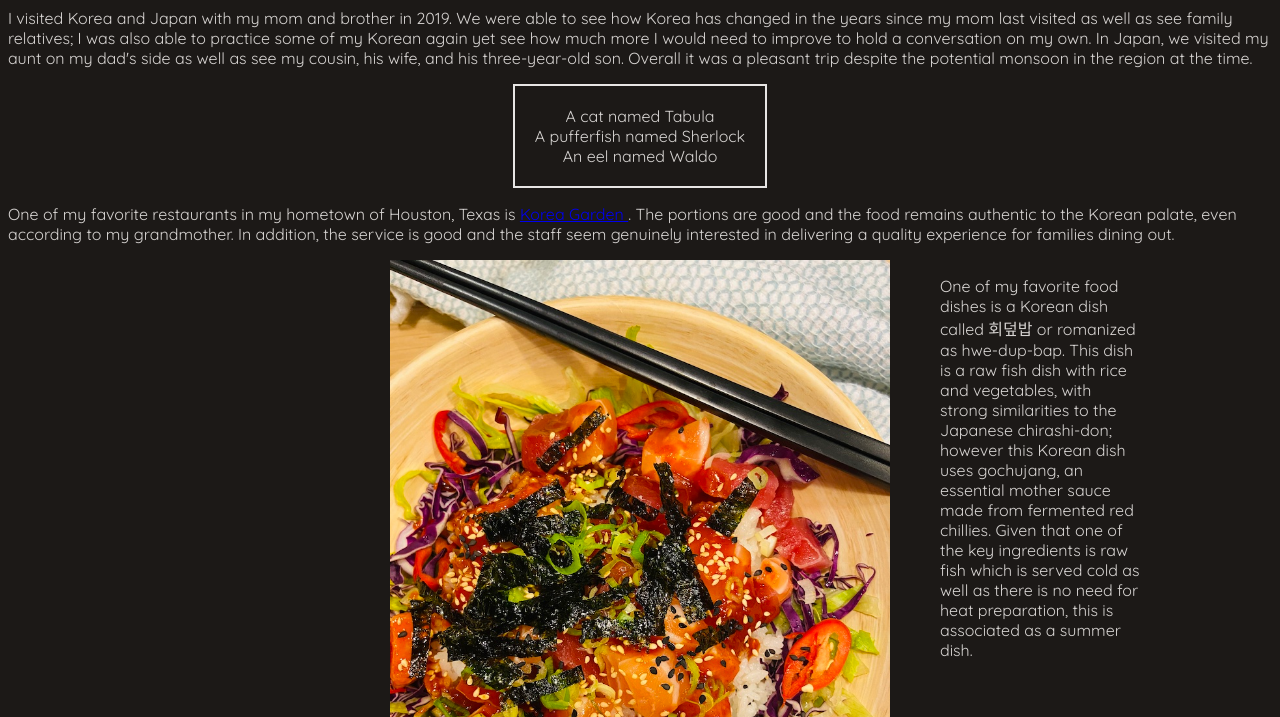
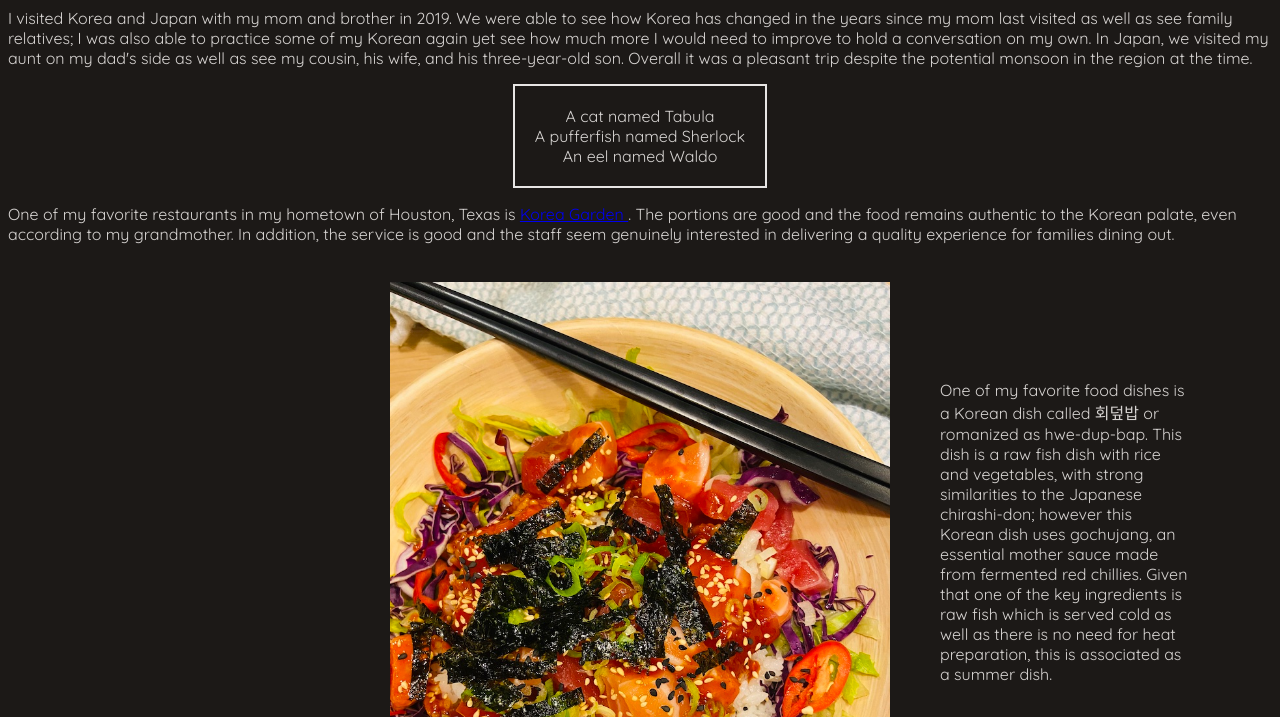
Before and after one commit to rjh-24/cs-120-project-1, a plain HTML site: page me_two.html in a window 1280 px wide. Shown: the part 83-800 px from the top of the page. Drawn offline with Linux system fonts and the light colour scheme.

Commit message:
removing unnecessary css from favorite-food-container element, vertically centering text within same element

```diff
--- a/style.css
+++ b/style.css
@@ -32,10 +32,10 @@ ul {
 }
 
 .favorite-food-container {
-  position: relative;
   display: flex;
   justify-content: center;
-  margin-bottom: 100px;
+  align-items: center;
+  margin: 120px 0;
 }
 
 .food-image-div {
@@ -46,19 +46,18 @@ ul {
   background-size: cover;
   width: 500px;
   height: 500px;
-  text-align: center;
-  margin-right: 20px;
 }
 
 .food-text-div {
-  margin-left: 800px;
-  max-width: 200px;
+  margin-left: 850px;
+  max-width: 250px;
   word-wrap: break-word;
 }
 
 table {
   width: 100%;
   padding: 0 100px;
+  margin-bottom: 30px;
 }
 
 th,
```
